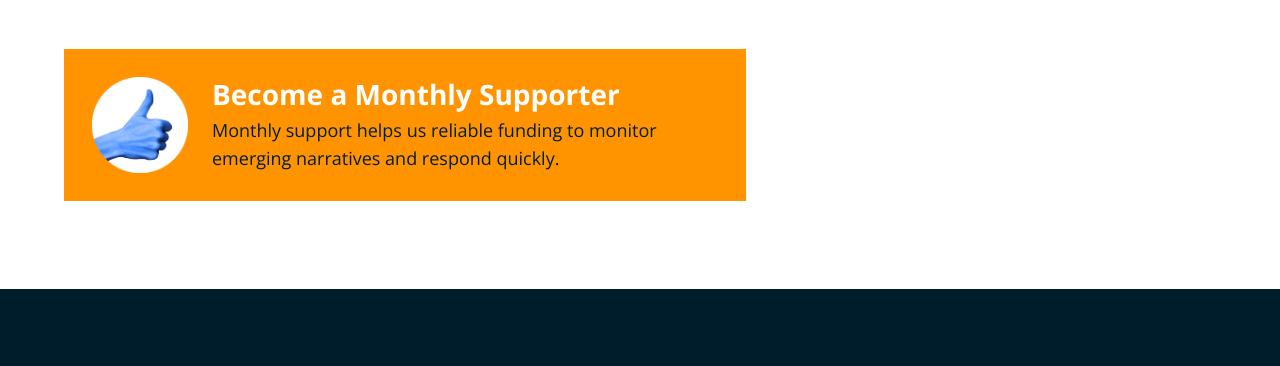
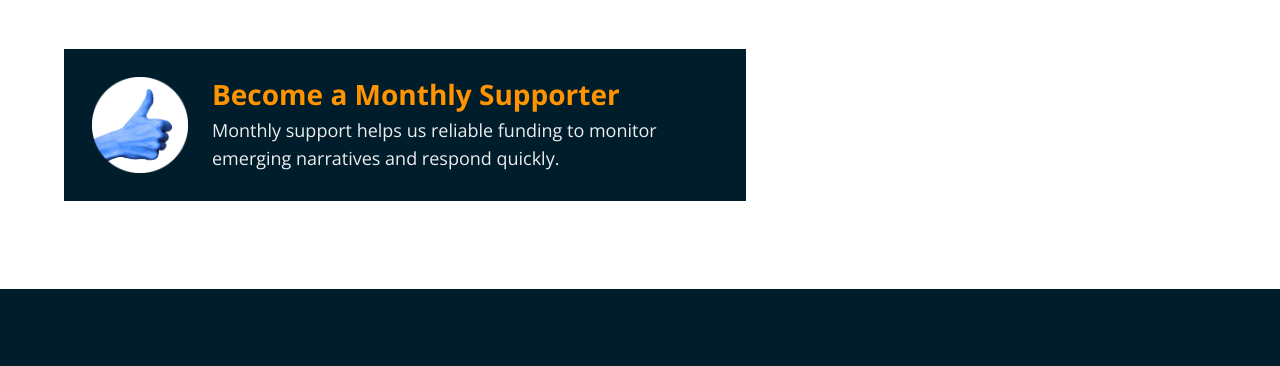
Before and after one commit to subinoyeron/debunkit, a plain HTML site: page donate/index.html in a window 1280 px wide. Shown: the part 407-773 px from the top of the page. Drawn offline with nearby package versions, Linux system fonts and the light colour scheme; a script that the page names is missing.

Commit message:
Restyle monthly supporter band with navy background and saffron heading.
Co-authored-by: Cursor <cursoragent@cursor.com>

```diff
--- a/css/donate.css
+++ b/css/donate.css
@@ -110,7 +110,7 @@
 .donate-monthly {
   margin-top: 0;
   padding: clamp(1.25rem, 2.5vw, 1.75rem);
-  background: var(--orange);
+  background: var(--navy);
 }
 
 .donate-panel {
@@ -150,7 +150,7 @@
   font-stretch: 75%;
   font-variation-settings: "wdth" 75;
   line-height: 1.15;
-  color: var(--white);
+  color: var(--orange);
 }
 
 .donate-monthly__text {
@@ -158,7 +158,7 @@
   font-size: clamp(1rem, 1.5vw, 1.125rem);
   font-weight: 400;
   line-height: 1.55;
-  color: var(--navy);
+  color: rgba(255, 255, 255, 0.92);
 }
 
 .donate-widget {
```
